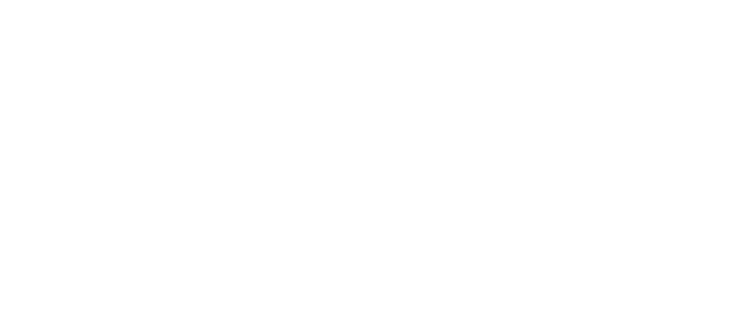
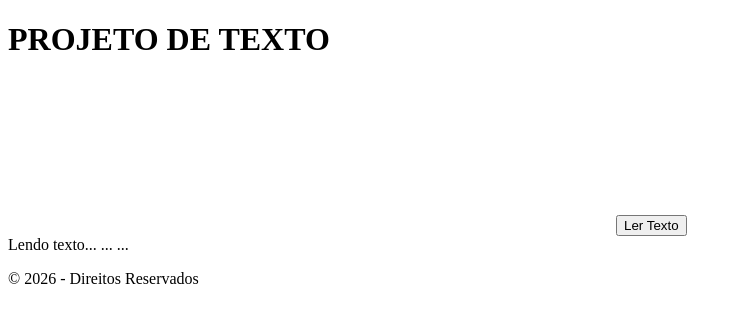
Before and after one commit to Prisma-F-C/PROJETO4API, a plain HTML site: page index.html in a window 1280 px wide. Shown: the whole page, without its empty margins (0-742 px from the left). Drawn offline with Linux system fonts and the light colour scheme.

Commit message:
feat: estrutura de código html para câmera

```diff
--- a/index.html
+++ b/index.html
@@ -7,7 +7,20 @@
     <title>Projeto API</title>
 </head>
 <body>
-
+    <header>
+        <h1>PROJETO DE TEXTO</h1>
+    </header>
+    <main>
+        <div class="container">
+            <video id=video autoplay playsinline></video>
+            <canvas id="canvas"></canvas>
+            <button id="btn-texto">Ler Texto</button>
+            <div id="saida">Lendo texto... ... ...</div>
+        </div>
+    </main>
+    <footer>
+        <p>&copy; 2026 - Direitos Reservados</p>
+    </footer>
     <!-- JS EXTERNO -->
     <script src="src/js/script.js"></script>
 </body>
```
